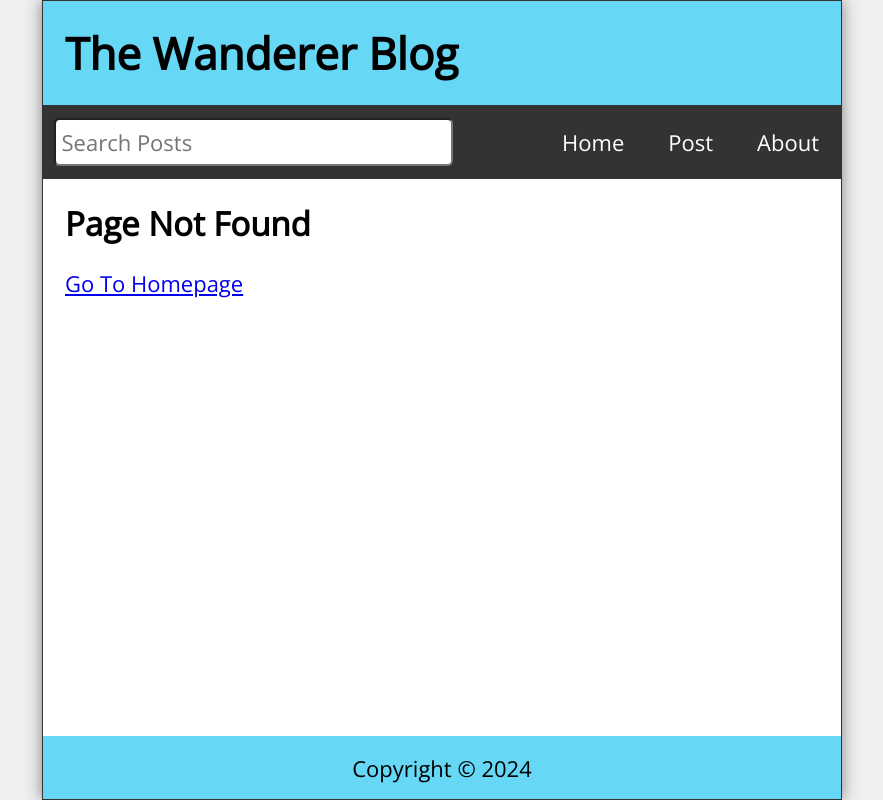
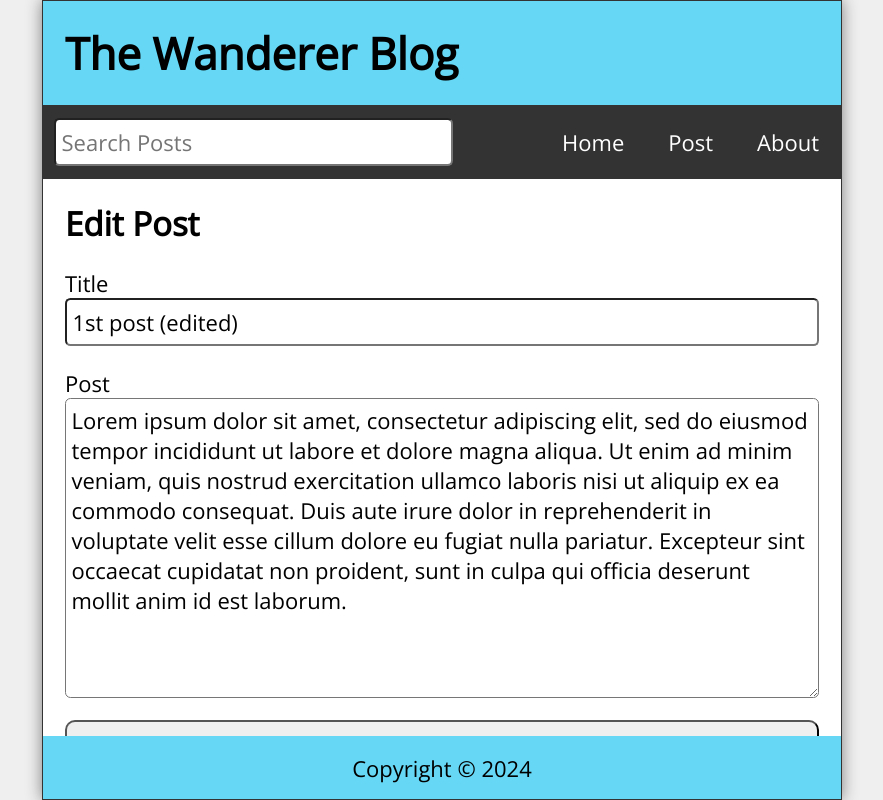
Before and after one commit to nvsmith/wanderer-blog, a React (Create React App) app: page /edit/1 in a window 1280 px wide. Before the commit this address had no page. Shown: the whole page, without its empty margins (198-1081 px from the left). Built offline with nearby package versions, Linux system fonts and the light colour scheme; data requests are answered from the project's data file.

Commit message:
Add EditPost component. Update App and PostPage with logic to edit existing posts. Update styles.

```diff
--- a/data/db.json
+++ b/data/db.json
@@ -2,8 +2,8 @@
   "posts": [
     {
       "id": "1",
-      "title": "1st post",
-      "datetime": "July 16, 2021 11:47:39 AM",
+      "title": "1st post (edited)",
+      "datetime": "April 11, 2024 9:36:50 PM",
       "body": "Lorem ipsum dolor sit amet, consectetur adipiscing elit, sed do eiusmod tempor incididunt ut labore et dolore magna aliqua. Ut enim ad minim veniam, quis nostrud exercitation ullamco laboris nisi ut aliquip ex ea commodo consequat. Duis aute irure dolor in reprehenderit in voluptate velit esse cillum dolore eu fugiat nulla pariatur. Excepteur sint occaecat cupidatat non proident, sunt in culpa qui officia deserunt mollit anim id est laborum."
     },
     {
@@ -13,10 +13,10 @@
       "body": "Lorem ipsum dolor sit amet, consectetur adipiscing elit, sed do eiusmod tempor incididunt ut labore et dolore magna aliqua. Ut enim ad minim veniam, quis nostrud exercitation ullamco laboris nisi ut aliquip ex ea commodo consequat. Duis aute irure dolor in reprehenderit in voluptate velit esse cillum dolore eu fugiat nulla pariatur. Excepteur sint occaecat cupidatat non proident, sunt in culpa qui officia deserunt mollit anim id est laborum. two"
     },
     {
-      "id": 21,
-      "title": "does it work",
-      "datetime": "April 09, 2024 9:50:43 PM",
-      "body": "we shall see?"
+      "id": "21",
+      "title": "3rd post",
+      "datetime": "April 11, 2024 7:26:36 PM",
+      "body": "Some text here for the body. "
     }
   ]
 }
--- a/src/App.js
+++ b/src/App.js
@@ -2,6 +2,7 @@ import Layout from "./Layout";
 import Home from "./Home";
 import NewPost from "./NewPost";
 import PostPage from "./PostPage";
+import EditPost from "./EditPost";
 import About from "./About";
 import Missing from "./Missing";
 import { Route, Routes, useNavigate } from "react-router-dom";
@@ -116,6 +117,7 @@ function App() {
                             />
                         }
                     />
+
                     <Route
                         path=":id"
                         element={
@@ -126,6 +128,19 @@ function App() {
                         }
                     />
                 </Route>
+                <Route
+                    path="edit/:id"
+                    element={
+                        <EditPost
+                            posts={posts}
+                            handleEdit={handleEdit}
+                            editTitle={editTitle}
+                            setEditTitle={setEditTitle}
+                            editBody={editBody}
+                            setEditBody={setEditBody}
+                        />
+                    }
+                />
                 <Route path="about" element={<About />} />
                 <Route path="*" element={<Missing />} />
             </Route>
@@ -135,5 +150,4 @@ function App() {
 
 export default App;
 
-// Chapt 19
-// 6:16
+// Chapt 20
--- /dev/null
+++ b/src/EditPost.js
@@ -0,0 +1,65 @@
+import { useEffect } from "react";
+import { useParams, Link } from "react-router-dom";
+
+const EditPost = ({
+    posts,
+    handleEdit,
+    editBody,
+    setEditBody,
+    editTitle,
+    setEditTitle,
+}) => {
+    const { id } = useParams(); // pulls ID from URL
+    const post = posts.find((post) => post.id.toString() === id);
+    useEffect(() => {
+        if (post) {
+            setEditTitle(post.title);
+            setEditBody(post.body);
+        }
+    }, [post, setEditTitle, setEditBody]);
+
+    return (
+        <main className="NewPost">
+            {editTitle && (
+                <>
+                    <h2>Edit Post</h2>
+                    <form
+                        className="newPostForm"
+                        onSubmit={(e) => e.preventDefault()}
+                    >
+                        <label htmlFor="postTitle">Title</label>
+                        <input
+                            id="postTitle"
+                            type="text"
+                            required
+                            value={editTitle}
+                            onChange={(e) => setEditTitle(e.target.value)}
+                        />
+                        <label htmlFor="postBody">Post</label>
+                        <textarea
+                            id="postBody"
+                            required
+                            value={editBody}
+                            onChange={(e) => setEditBody(e.target.value)}
+                        />
+                        <button
+                            type="submit"
+                            onClick={() => handleEdit(post.id)}
+                        >
+                            Submit
+                        </button>
+                    </form>
+                </>
+            )}
+            {!editTitle && (
+                <>
+                    <h2>Post Not Found</h2>
+                    <p>
+                        <Link to="/">Back to Homepage</Link>
+                    </p>
+                </>
+            )}
+        </main>
+    );
+};
+export default EditPost;
--- a/src/PostPage.js
+++ b/src/PostPage.js
@@ -12,7 +12,13 @@ const PostPage = ({ posts, handleDelete }) => {
                         <h2>{post.title}</h2>
                         <p className="postDate">{post.datetime}</p>
                         <p className="postBody">{post.body}</p>
-                        <button onClick={() => handleDelete(post.id)}>
+                        <Link to={`/edit/${post.id}`}>
+                            <button className="editButton">Edit Post</button>
+                        </Link>
+                        <button
+                            className="deleteButton"
+                            onClick={() => handleDelete(post.id)}
+                        >
                             Delete Post
                         </button>
                     </>
--- a/src/index.css
+++ b/src/index.css
@@ -205,11 +205,10 @@ body {
     cursor: pointer;
 }
 
-.Missing h2,
-.PostPage h2,
 .Missing p,
-.PostPage p {
-    margin-bottom: 1rem;
+.PostPage p,
+.NewPost p {
+    margin-top: 1rem;
 }
 
 .PostPage button {
@@ -217,10 +216,18 @@ body {
     min-width: 48px;
     border-radius: 0.25rem;
     padding: 0.5rem;
+    margin-right: 0.5rem;
     font-size: 1rem;
-    background-color: red;
     color: #fff;
     cursor: pointer;
+}
+
+.deleteButton {
+    background-color: red;
+}
+
+.editButton {
+    background-color: #333;
 }
 
 .statusMsg {
```
